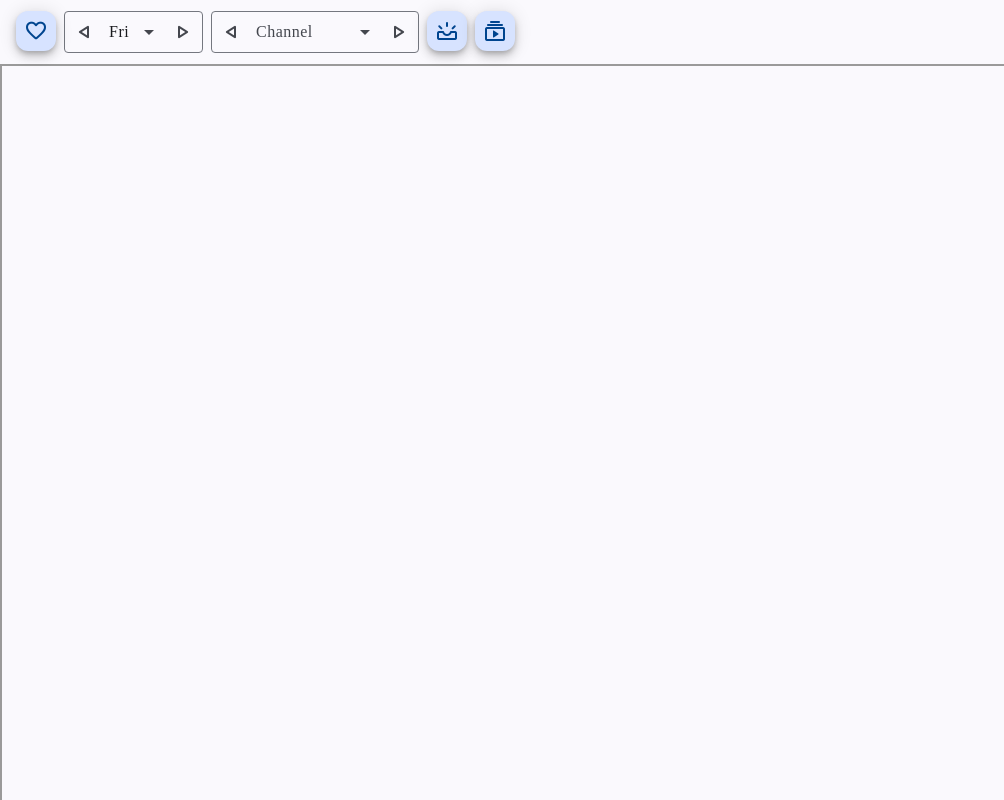
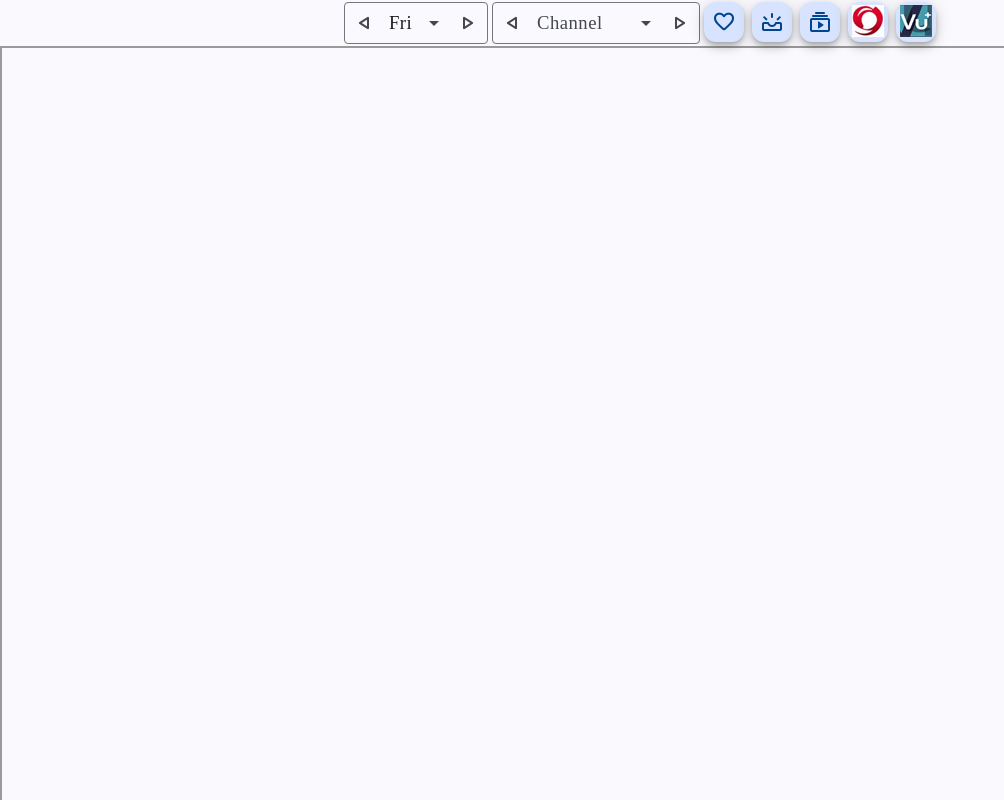
Before and after one commit to felixalacampagne/tvguide, an Angular app in the folder tvguide-ng/: page / in a window 1280 px wide. Shown: the whole page, without its empty margins (0-1004 px from the left). Built offline with nearby package versions, Linux system fonts and the light colour scheme.

Commit message:
rearrange required due to unwanted safari zoom

```diff
--- a/tvguide-ng/src/app/tvguide/tvguide.component.html
+++ b/tvguide-ng/src/app/tvguide/tvguide.component.html
@@ -1,12 +1,7 @@
 <div class="container">
    <div class="col-toolbar">
-      <mat-toolbar>
+
          <div class="header">
-            <div class="leftbuttons col">
-               <button matMiniFab (click)="loadFavorites()" class="favorite-icon" aria-label="This weeks favourites">
-                  <mat-icon fontSet="material-symbols-rounded">favorite</mat-icon>
-               </button>
-            </div>
             <div class="prev-next-select-group col">
                <button matIconButton  (click)="prevDay()" class="but-prev" aria-label="Previous day">
                   <mat-icon fontSet="material-symbols-rounded">arrow_back_2</mat-icon><!-- release_alert -->
@@ -35,15 +30,24 @@
             </div>
 
             <div class="rightbuttons col">
+               <button matMiniFab (click)="loadFavorites()" class="favorite-icon" aria-label="This weeks favourites">
+                  <mat-icon fontSet="material-symbols-rounded">favorite</mat-icon>
+               </button>
                <button matMiniFab (click)="loadUpcoming()" class="" aria-label="New series starting this week">
                   <mat-icon fontSet="material-symbols-rounded">upcoming</mat-icon><!-- release_alert -->
                </button>
                <button matMiniFab (click)="loadFavouriteList()" class="" aria-label="List of favourites">
                   <mat-icon fontSet="material-symbols-rounded">subscriptions</mat-icon>
                </button>
+               <button matMiniFab (click)="gotoTimers('sf8008')" class="" aria-label="List of favourites">
+                  <img src="octagon.png" border="0" alt="Goto SF8008 timers" hspace="2">
+               </button>
+               <button matMiniFab (click)="gotoTimers('vuultimo')" class="" aria-label="List of favourites">
+                  <img src="vup.png" border="0" alt="Goto VU+ Ultimo webinterface" hspace="2">
+               </button>
             </div>
          </div>
-      </mat-toolbar>
+
    </div>
    <div class="col-guidepageframe">
       <iframe [src]="guidePageURL" class="guidepageframe"></iframe>
--- a/tvguide-ng/src/app/tvguide/tvguide.component.scss
+++ b/tvguide-ng/src/app/tvguide/tvguide.component.scss
@@ -1,21 +1,33 @@
 @use '@angular/material' as mat;
 
-.mat-toolbar
-{
-   padding-right: 0px;
-   padding-left:5px;
-}
+/* Thought I had it adjusted so the toolbar fitted on one line (using mat-toolbar)
+   on the phone until I discovered that forking Safari was 'zooming' the website
+   to 75%. At least now I understand why the resolution appeared to be different
+   to the quote one. Obviously I don't want the zoom as the point is to make
+   the site easier to use on the phone, ie. with bigger things to tap.
+   using the 'official' quoted resolution it is impractical to have everything on
+   one line so forced to allow wrap. That gave a display where the toolbar row
+   remains the same size and the top of the first row and bottom of the second
+   row is missing. Eventually discovered this is caused by the mat-toolbar. Got
+   rid of it and the display is more sensible. To make it look more balanced
+   I had to group all the buttons together. Putting the whole thing in the center
+   seems the best option. I prefer the buttons on the left or above the selects
+   which is why the 'wrap-reverse' is used - it wraps the items 'up'.
 
+   Anyway it seems to be OK for now until I can think of a better way to do it.
+   More important now is to get the guide page layout to work a little better,
+   specifically need to wrap the link icons - no clue why they don't wrap automatically!
+*/
 .header
 {
   display: flex;
   flex-direction: row;
-  flex-wrap: nowrap;
-  justify-content: flex-start;
-  margin-top: 0px;
-  margin-bottom: 0px;
+  flex-wrap: wrap-reverse;
+  justify-content: center; // space-around; //flex-start;
+  margin-top: 2px;
+  margin-bottom: 2px;
   width: 100%;
-  gap: 8px;
+  gap: 4px;
 }
 
 // columns in the header flex
@@ -37,15 +49,15 @@
 
 .channel-select, .day-select
 {
-   font-size: 12pt !important;  // only works with !importnat
+   font-size: 14pt !important;  // only works with !importnat
    padding-right: 8px;
    padding-left: 4px;
 }
 
 .day-select
 {
-   width: 45px;
-   min-width: 45px; // avoids select box from shrinking to fit the content
+   width: 50px;
+   min-width: 50px; // avoids select box from shrinking to fit the content
 }
 
 .day-option
--- a/tvguide-ng/src/app/tvguide/tvguide.component.ts
+++ b/tvguide-ng/src/app/tvguide/tvguide.component.ts
@@ -124,4 +124,11 @@ export class TvguideComponent {
    {
       this.selChannel = this.nullChannel;
    }
+
+   gotoTimers(stb : string)
+   {
+      // http://vuultimo/static/cpa-ng/
+      // http://sf8008/static/cpa-ng/
+      window.open("http://" + stb + "/static/cpa-ng/", "timers" + stb);
+   }
 }
```
Also changed, not shown: tvguide-ng/public/octagon.png.
